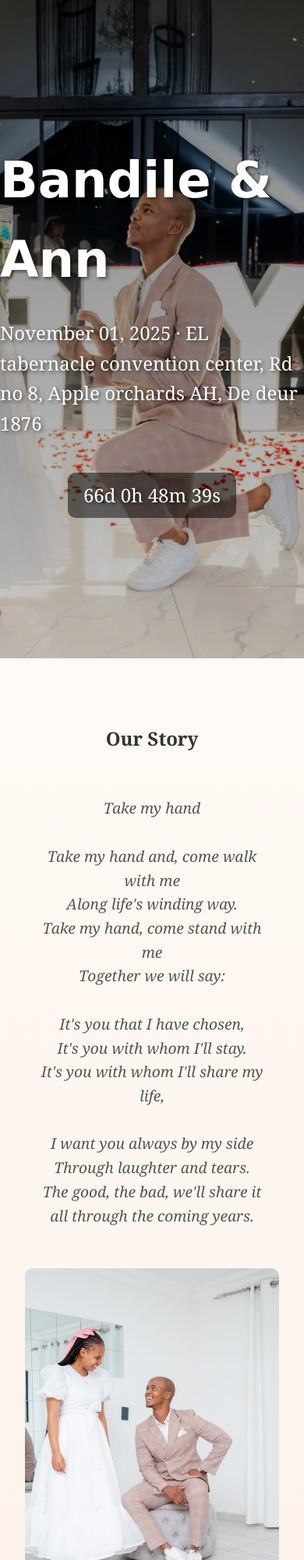
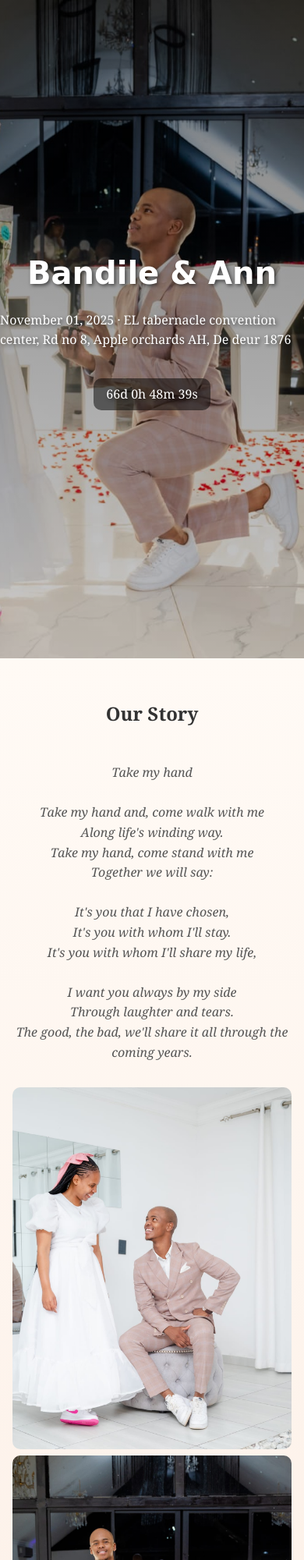
Before and after one commit to Mphonhlapo/wedding-invite, a plain HTML site: page index.html in a window 390 px wide. Shown: the top 2000 px of the page at 78% size. Drawn offline with Linux system fonts and the light colour scheme.

Commit message:
adjusting responsiveness for smaller screens

```diff
--- a/style.css
+++ b/style.css
@@ -98,3 +98,97 @@ footer {
   text-align: center;
   padding: 1rem;
 }
+/* Tablets and smaller screens */
+@media (max-width: 768px) {
+  header h1 {
+    font-size: 3rem;        /* slightly smaller heading */
+  }
+
+  header p {
+    font-size: 1.2rem;      /* slightly smaller subtext */
+  }
+
+  #countdown {
+    font-size: 1.2rem;
+    padding: 10px 16px;
+  }
+
+  section {
+    padding: 3rem 1.5rem;   /* reduce padding a bit */
+  }
+
+  h2 {
+    font-size: 1.8rem;      /* smaller section headings */
+  }
+
+  .gallery {
+    grid-template-columns: repeat(auto-fit, minmax(180px, 1fr));  /* fewer columns */
+    gap: 0.75rem;
+  }
+
+  .story-poem {
+    font-size: 1.1rem;
+    line-height: 1.7;
+  }
+
+  .scripture {
+    font-size: 1.1rem;
+    margin: 1.5rem 0;
+  }
+
+  .qr-code img {
+    width: 180px;
+  }
+}
+/* Phones */
+@media (max-width: 480px) {
+  header h1 {
+    font-size: 2.5rem;
+  }
+
+  header p {
+    font-size: 1rem;
+  }
+
+  #countdown {
+    font-size: 1rem;
+    padding: 8px 16px;
+  }
+
+  section {
+    padding: 2rem 1rem;
+  }
+
+  h2 {
+    font-size: 1.5rem;
+  }
+
+  .gallery {
+    grid-template-columns: 1fr; /* single column for small screens */
+    gap: 0.5rem;
+  }
+
+  .story-poem {
+    font-size: 1rem;
+    line-height: 1.6;
+    padding: 0.5rem 0;
+  }
+
+  .story-poem span {
+    margin-bottom: 1rem;
+  }
+
+  .scripture {
+    font-size: 1rem;
+    margin: 1rem 0;
+  }
+
+  .qr-code img {
+    width: 150px;
+  }
+
+  footer {
+    font-size: 0.9rem;
+    padding: 0.8rem;
+  }
+}
```
